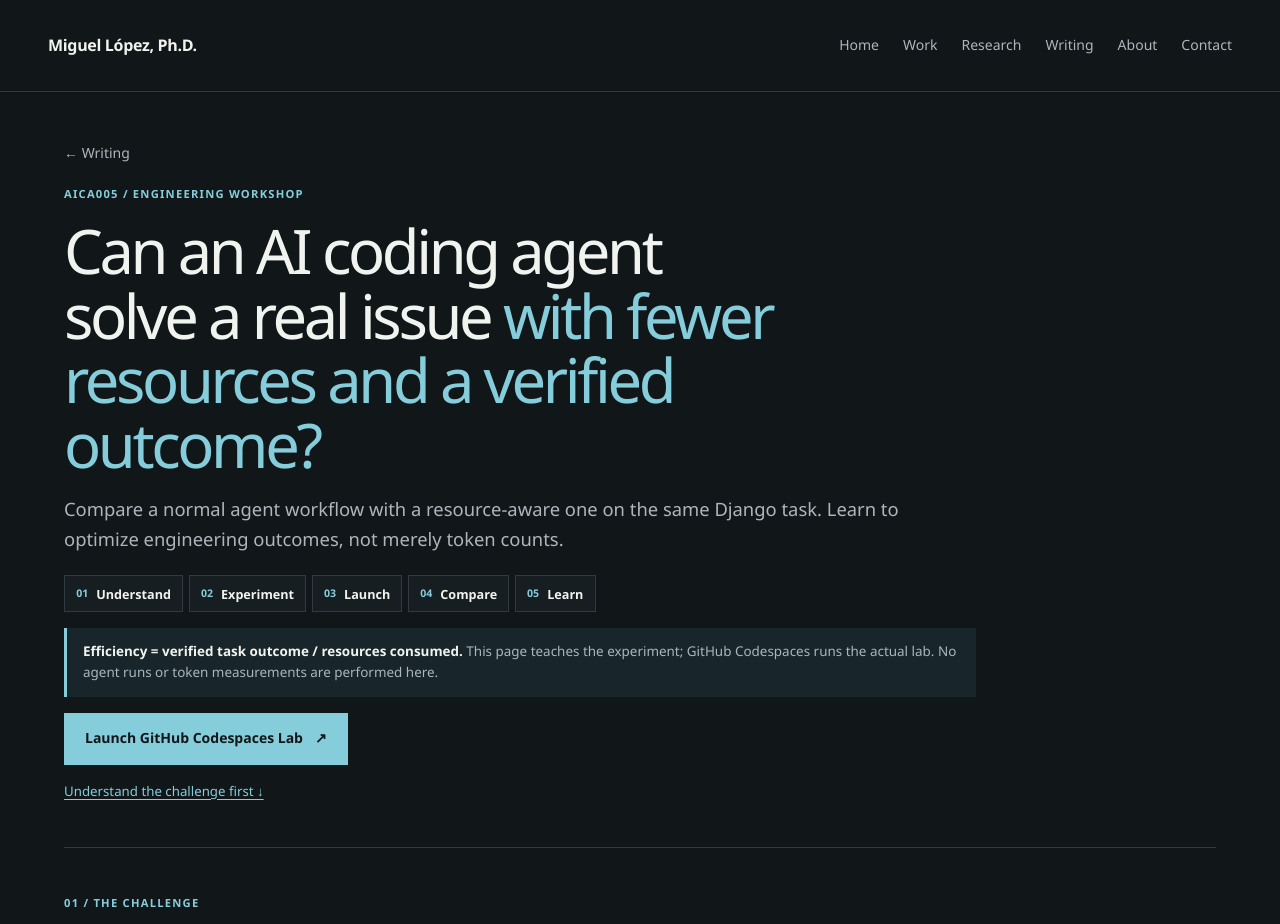
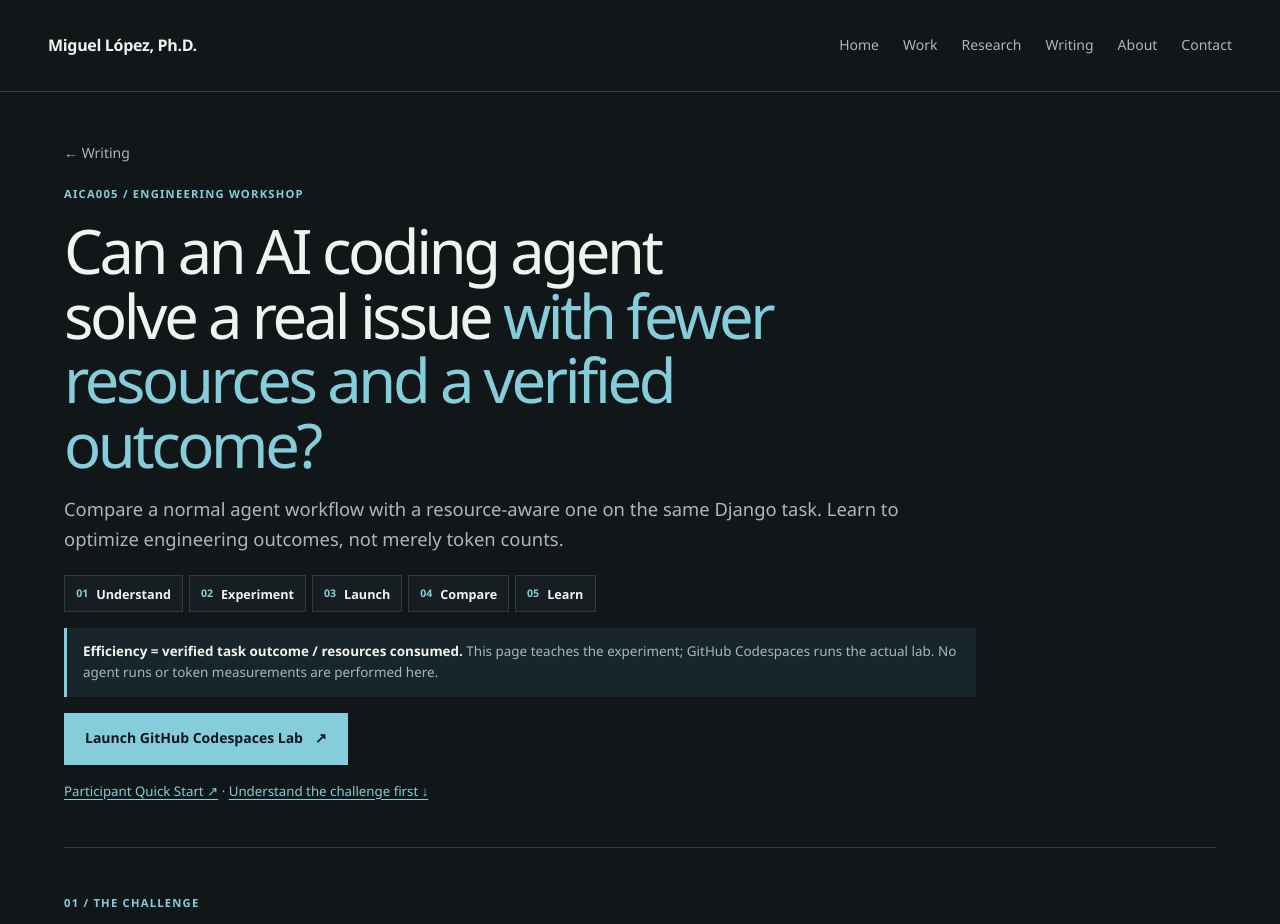
Before and after one commit to mmontielpz/mmontielpz.github.io, a Next.js app in the folder v2/: page /writing/ai-coding-agents-token-optimization in a window 1280 px wide. Shown: the top 924 px of the page. Built offline with nearby package versions, Linux system fonts and the light colour scheme.

Commit message:
docs(aica005): link participant quick start beside lab launch

```diff
--- a/v2/app/writing/ai-coding-agents-token-optimization/page.tsx
+++ b/v2/app/writing/ai-coding-agents-token-optimization/page.tsx
@@ -23,7 +23,7 @@ export default function Page() {
       <ol className={styles.journey} aria-label="Learning journey"><li>Understand</li><li>Experiment</li><li>Launch</li><li>Compare</li><li>Learn</li></ol>
       <p className={styles.boundary}><strong>Efficiency = verified task outcome / resources consumed.</strong> This page teaches the experiment; GitHub Codespaces runs the actual lab. No agent runs or token measurements are performed here.</p>
       <a className={"button button-primary " + styles.startLink} href={launch} target="_blank" rel="noopener noreferrer">Launch GitHub Codespaces Lab <span aria-hidden="true">↗</span></a>
-      <p className={styles.note}><a href="#challenge">Understand the challenge first ↓</a></p>
+      <p className={styles.note}><a href={lab + "/blob/main/PARTICIPANT_QUICK_START.md"} target="_blank" rel="noopener noreferrer">Participant Quick Start ↗</a> · <a href="#challenge">Understand the challenge first ↓</a></p>
     </header>
 
     <section id="challenge" className={styles.section} aria-labelledby="challenge-heading">
```
